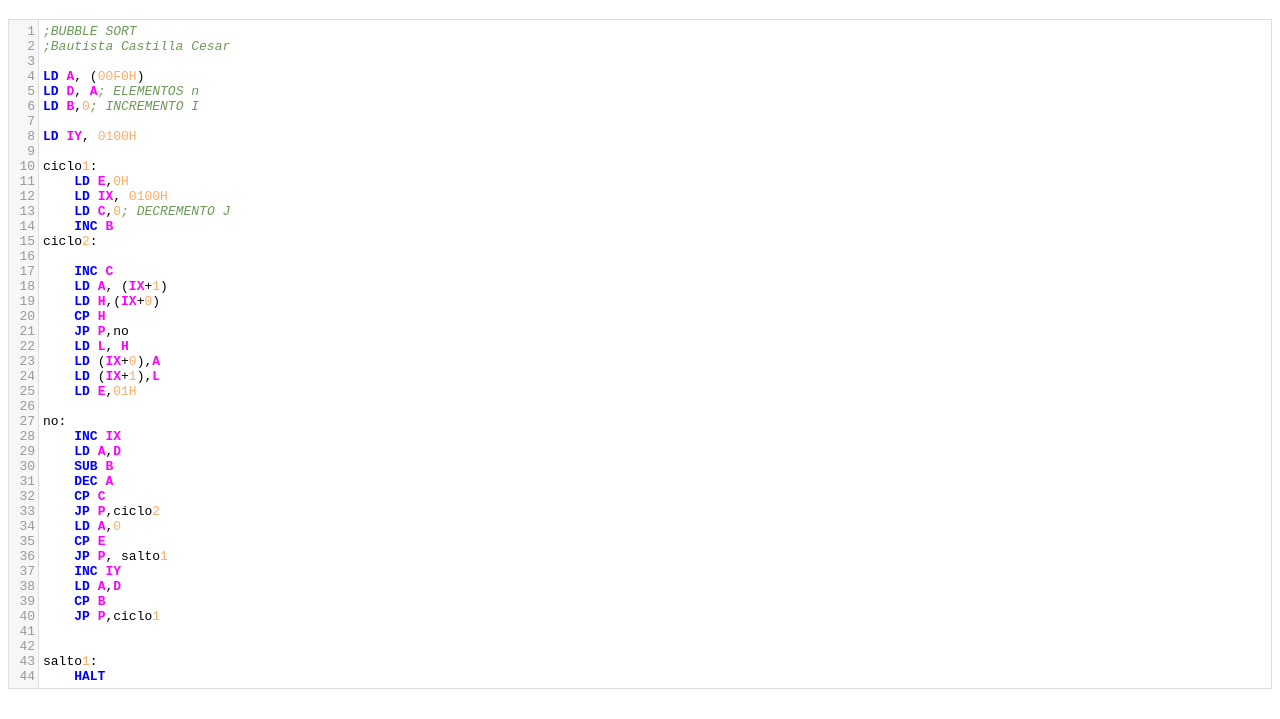
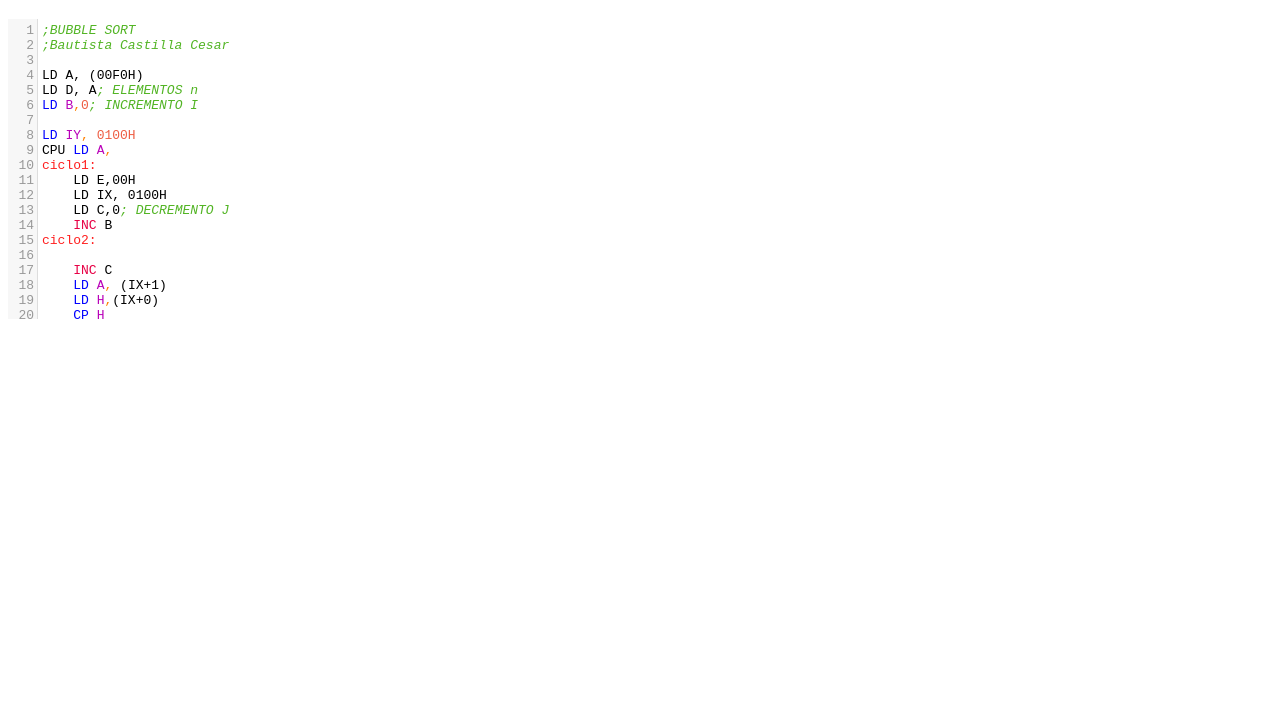
Before and after one commit to Cesbaut/Z80-CodeMirror, a plain HTML site: page index.html in a window 1280 px wide. Shown: the part 61-780 px from the top of the page. Drawn offline with nearby package versions, Linux system fonts and the light colour scheme.

Commit message:
Mejora en directivas

```diff
--- a/script.js
+++ b/script.js
@@ -1,42 +1,118 @@
 CodeMirror.defineMode("z80", function() {
-    // Expresiones regulares
-    const mnemonics = /\b(?:ld|push|pop|ex|exx|fx|ldi|ldir|ldd|lddr|cpi|cpir|cpd|cpdr|add|adc|sub|sbc|and|or|xor|cp|inc|dec|daa|cpl|neg|ccf|scf|nop|halt|di|ei|im|rlca|rla|rrca|rra|rlc|rl|rrc|rr|sla|sra|srl|rld|rrd|bit|set|res|jp|jr|djnz|call|ret|reti|retn|rst|in|ini|inir|ind|indr|out|outi|outir|outd|otdr)\b/i;
-    const registers = /\b(?:a|b|c|d|e|h|l|f|af|bc|de|hl|ix|iy|sp|pc|i|r|iff1|iff2|s|z|y|h|x|p|n|c|s)\b/i;
-    const numbers = /\b(?:\d+|[0-9A-F]+H?|0x[0-9A-Fa-f]+|0b[01]+)\b/i;
-    const comments = /;.*/;
+  // Expresiones regulares
+  const mnemonic = /\b(?:ld|push|pop|ex|exx|fx|ldi|ldir|ldd|lddr|cpi|cpir|cpd|cpdr|add|adc|sub|sbc|and|or|xor|cp|inc|dec|daa|cpl|neg|ccf|scf|nop|halt|di|ei|im|rlca|rla|rrca|rra|rlc|rl|rrc|rr|sla|sra|srl|rld|rrd|bit|set|res|jp|jr|djnz|call|ret|reti|retn|rst|in|ini|inir|ind|indr|out|outi|outir|outd|otdr)\b/i;
+  const registro = /\b(?:a|b|c|d|e|h|l|af|bc|de|hl|ix|iy|sp|pc|i|r|iff1|iff2|s|z|y|h|x|p|n|c|s)\b/i;
+  const numero = /\b(?:[0-9A-F]+H|\d+|0x[0-9A-Fa-f]+|0b[01]+)\b/i; // Modificado para capturar correctamente valores hexadecimales como 00H
+  const comentarios = /;.*/;
+  const directiva = /\b(?:CPU|DB|DWL|DWM|DDL|DDM|DQL|DQM|DR|DRD|DRL|DFS|END|EQU|IF|IFDENF|IFNDEF|ELSE|ELIF|END|INC|MACRO|ORG|STRUCT|UNION|PROC)\b/i;
+  const coma = /,/;
+  const etiquetas = /^[a-zA-Z_]\w*:/; // Modificado para que capture etiquetas correctamente
 
+  function startState() {
+    return {
+      flow: "flow1",
+      step: "directiva"
+    };
+  }
 
+  function switchFlow(state) {
+    if (state.flow === "flow1") {
+      state.flow = "flow2";
+      state.step = "mnemonic";
+    } else if (state.flow === "flow2") {
+      state.flow = "flow3";
+      state.step = "directiva";
+    } else {
+      state.flow = "flow1";
+      state.step = "directiva";
+    }
+  }
 
-    return {
-      token: function(stream) {
-        if (stream.eatSpace()) return null;
+  function token(stream, state) {
+    if (stream.eatSpace()) return null;
 
-        // Comentarios
-        if (stream.match(comments)) {
-          return "comment";
-        }
+    if (stream.match(comentarios)) {
+      return "comment";
+    }
+    if (stream.match(etiquetas)) {
+      return "etiquetas";
+    }
 
-        // Mnemónicos
-        if (stream.match(mnemonics)) {
-            return "mnemonic";
-          }
+    // Flujo 1: directiva → mnemónico → registro → coma
+    if (state.flow === "flow1") {
+      if (state.step === "directiva" && stream.match(directiva)) {
+        state.step = "mnemonic";
+        return "directiva";
+      }
+      if (state.step === "mnemonic" && stream.match(mnemonic)) {
+        state.step = "registro";
+        return "mnemonic";
+      }
+      if (state.step === "registro" && stream.match(registro)) {
+        state.step = "coma";
+        return "register";
+      }
+      if (state.step === "coma" && stream.match(coma)) {
+        state.step = "directiva";
+        return "operator";
+      }
+    }
 
-        // Registros
-        if (stream.match(registers)) {
-          return "register";
-        }
+    // Flujo 2: mnemonic → registro → coma → número
+    if (state.flow === "flow2") {
+      if (state.step === "mnemonic" && stream.match(mnemonic)) {
+        state.step = "registro";
+        return "mnemonic";
+      }
+      if (state.step === "registro" && stream.match(registro)) {
+        state.step = "coma";
+        return "register";
+      }
+      if (state.step === "coma" && stream.match(coma)) {
+        state.step = "numero";
+        return "operator";
+      }
+      if (state.step === "numero" && stream.match(numero)) {
+        state.step = "mnemonic";
+        return "number";
+      }
+    }
 
-        // Números
-        if (stream.match(numbers)) {
-          return "number";
-        }
+    // Flujo 3: directiva → número → coma → mnemónico → registro
+    if (state.flow === "flow3") {
+      if (state.step === "directiva" && stream.match(directiva)) {
+        state.step = "numero";
+        return "directiva";
+      }
+      if (state.step === "numero" && stream.match(numero)) {
+        state.step = "coma";
+        return "number";
+      }
+      if (state.step === "coma" && stream.match(coma)) {
+        state.step = "mnemonic";
+        return "operator";
+      }
+      if (state.step === "mnemonic" && stream.match(mnemonic)) {
+        state.step = "registro";
+        return "mnemonic";
+      }
+      if (state.step === "registro" && stream.match(registro)) {
+        state.step = "directiva";
+        return "register";
+      }
+    }
 
-        // Si no se reconoce el token
-        stream.next();
-        return null;
-      }
-    };
-  });
+    switchFlow(state);
+    stream.next();
+    return "error";
+  }
+
+  return {
+    startState: startState,
+    token: token
+  };
+});
+
 
   const editor = CodeMirror(document.getElementById("editor"), {
     mode: "z80",
@@ -54,9 +130,9 @@ LD D, A; ELEMENTOS n
 LD B,0; INCREMENTO I
 
 LD IY, 0100H
-
+CPU LD A,
 ciclo1:
-	LD E,0H
+	LD E,00H
 	LD IX, 0100H
     LD C,0; DECREMENTO J
     INC B
--- a/styles.css
+++ b/styles.css
@@ -1,4 +1,14 @@
-.CodeMirror { height: auto; border: 1px solid #ddd; }
+.cm-directiva { color: #e70045 !important; }
+.cm-mnemonic { color: #0000FF !important; }
+.cm-register { color: #b900b9!important; }
+.cm-operator { color: #ff7f00 !important;}
+.cm-number { color: #ee5e44 !important;}
+.cm-error { color: #000000 !important;}
+.cm-etiquetas { color: #ff1f1f !important;}
+.cm-comment { color: #51b423 !important; font-style: italic !important; }
+
+
+/* .CodeMirror { height: auto; border: 1px solid #ddd; }
 
 .cm-mnemonic { color: #0000FF !important; font-weight: bold; }
 
@@ -8,4 +18,11 @@
 
 .cm-comment { color: #6A9955!important; font-style: italic; }
 
-.cm-re { color: red!important; font-style: italic; }
+.cm-etiquetas { color: rgb(0, 0, 0)!important; font-style: bold; }
+
+
+.cm-directivas {
+    color: #FF6347;
+    font-weight: bold;
+  }
+*/
```
Also changed, not shown: ejemplo.js (added, +122 -0 lines), gramatica.json (added, +9 -0 lines).
